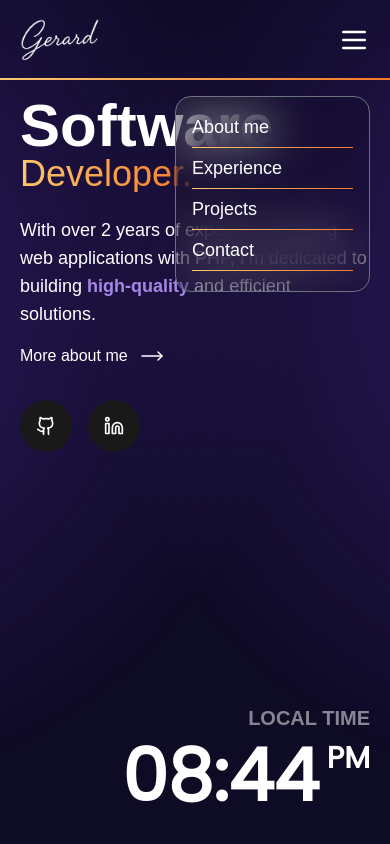
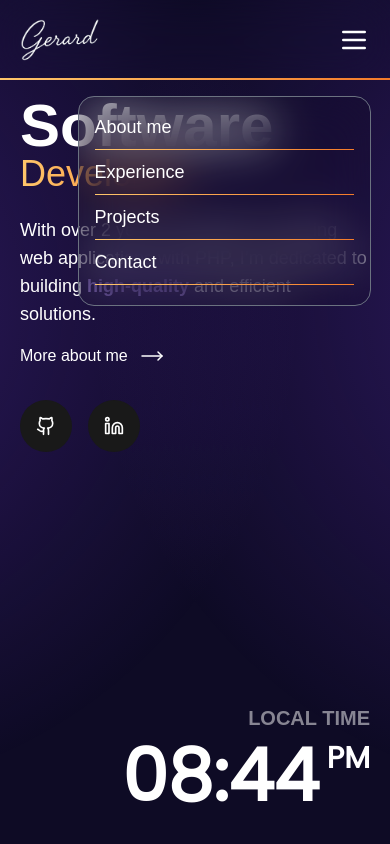
Before and after one commit to umigam3/personal-portfolio-v2, a Next.js app: page / in a window 390 px wide. Both pictures are taken after a click on the link 354 px from the left and 40 px from the top of the page. Shown: the top 844 px of the page. Built offline with nearby package versions, Linux system fonts and the light colour scheme.

Commit message:
some style changes

```diff
--- a/src/components/layout/Header.tsx
+++ b/src/components/layout/Header.tsx
@@ -83,9 +83,9 @@ export default function Header() {
               animate={{ opacity: 1, scale: 1 }}
               exit={{ opacity: 0, scale: 0.95 }}
               transition={{ duration: 0.2, ease: "easeOut" }}
-              className="fixed top-24 right-5 w-2/4 max-w-xs flex flex-col items-start justify-between bg-black/10 p-4 md:hidden backdrop-blur-xl rounded-2xl bg-clip-padding backdrop-filter bg-opacity-10 border border-gray-500 z-40"
+              className="fixed top-24 right-5 w-3/4 max-w-xs flex flex-col items-start justify-between bg-black/10 p-4 md:hidden backdrop-blur-xl rounded-2xl bg-clip-padding backdrop-filter bg-opacity-10 border border-gray-500 z-40"
             >
-              <div className="flex flex-col w-full gap-1.5">
+              <div className="flex flex-col w-full gap-2">
                 <a
                   className="text-white text-lg cursor-pointer"
                   onClick={() => {
```
